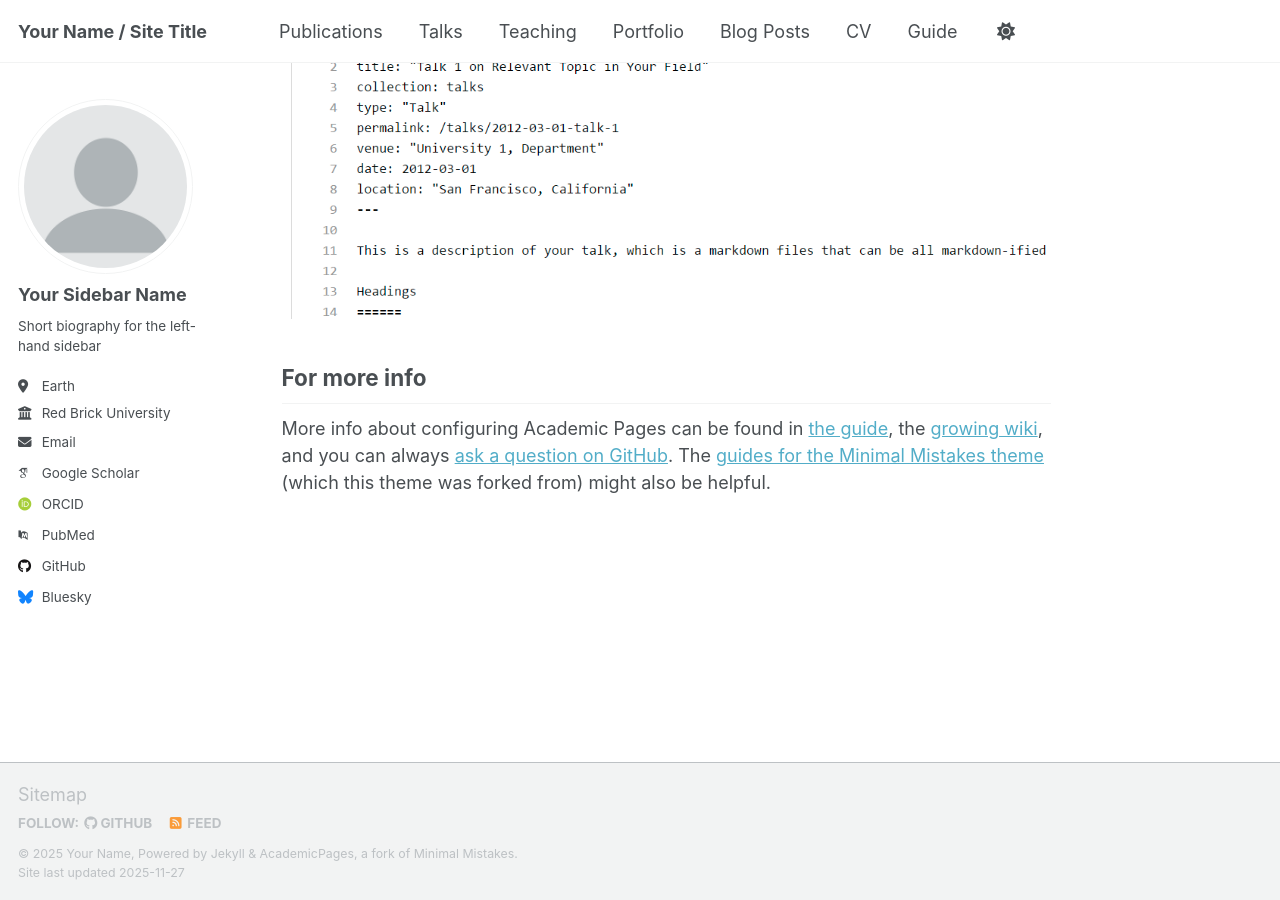
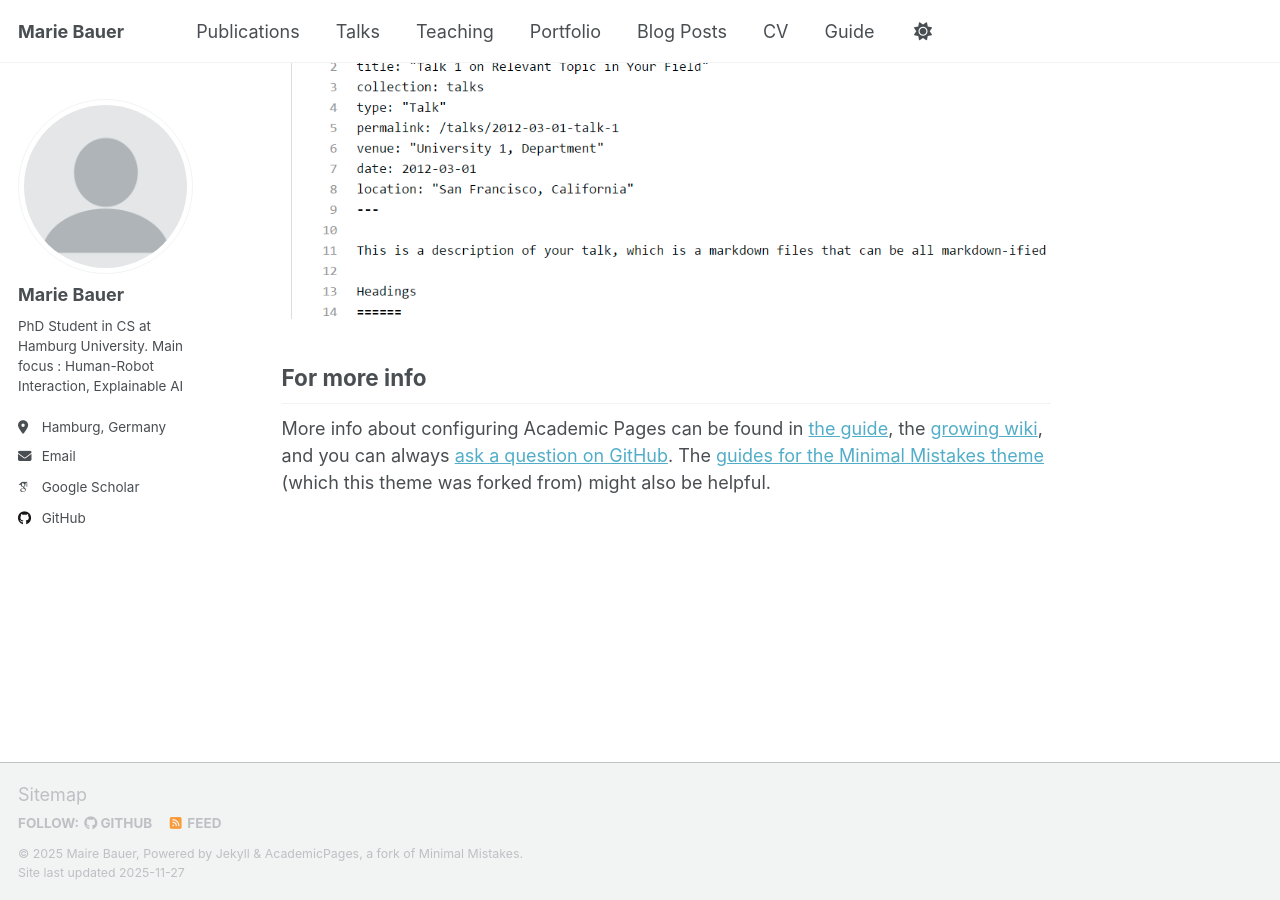
Before and after one commit to mri-bauer/mri-bauer.github.io, a Jekyll site: the page built from _pages/about.md, in a window 1280 px wide and 900 px high, scrolled down 2880 px. Built offline with Jekyll 4.4.1, drawn with Linux system fonts in a browser that asks for light colours; some web fonts are replaced; a script that is not in the unit is left out.

Commit message:
Update personal details in _config.yml
Updated personal information and links in the configuration file.

```diff
--- a/_config.yml
+++ b/_config.yml
@@ -9,14 +9,14 @@
 # Basic Site Settings
 locale                   : "en-US"
 site_theme               : "default" # Currently available options are "default", "air"
-title                    : "Your Name / Site Title"
+title                    : "Marie Bauer"
 title_separator          : "-"
-name                     : &name "Your Name"
-description              : &description "Your Name's academic portfolio"   # Update this with a general description of your site, this is the default if not overridden by a page
-url                      : https://academicpages.github.io # The base hostname & protocol for your site e.g. "https://[your GitHub username].github.io",
+name                     : &name "Maire Bauer"
+description              : &description "Marie Bauer's academic portfolio"   # Update this with a general description of your site, this is the default if not overridden by a page
+url                      : https://academicpages.github.io # The base hostname & protocol for your site e.g. "https://mri-bauer.github.io",
                                                            # or if you already have some other page hosted on Github then use "https://[your GitHub username].github.io/[Your Repo Name]"
 baseurl                  : "" # the subpath of your site, e.g. "/blog"
-repository               : "academicpages/academicpages.github.io"
+repository               : "mri-bauer/mri-bauer.github.io"
 
 # Site Author - The following control what appear as part of the author content on the side bar.
 #               If a field is blank the icon and link will not appear, otherwise it will be shown.
@@ -24,23 +24,23 @@ repository               : "academicpages/academicpages.github.io"
 author:
   # Biographic information
   avatar           : "profile.png"
-  name             : "Your Sidebar Name"
+  name             : "Marie Bauer"
   pronouns         : # example: "she/her"
-  bio              : "Short biography for the left-hand sidebar"
-  location         : "Earth"
-  employer         : "Red Brick University"
+  bio              : "PhD Student in CS at Hamburg University. Main focus : Human-Robot Interaction, Explainable AI"
+  location         : "Hamburg, Germany"
+  employer         :
   uri              : # URL
-  email            : "none@example.org"
+  email            : "marie.bauer@uni-hamburg.de"
 
   # Academic websites
   academia         : # URL
   arxiv            : # URL - Update with the correct link to your profile
-  googlescholar    : "https://scholar.google.com/citations?user=PS_CX0AAAAAJ"
+  googlescholar    : "https://scholar.google.com/citations?hl=de&user=G_taThsAAAAJ"
   inspire-hep      : # URL
   impactstory      : # URL
-  orcid            : "https://orcid.org/yourorcidurl"
+  orcid            :
   semantic         : # URL
-  pubmed           : "https://www.ncbi.nlm.nih.gov/pubmed/?term=john+snow"
+  pubmed           :
   researchgate     : # URL
   scopus           : # URL
 
@@ -48,13 +48,13 @@ author:
   bitbucket        : # Username - Update with your username on the site
   codepen          : # Username
   dribbble         : # Username
-  github           : "academicpages"
+  github           : "mri-bauer"
   kaggle           : # Username
   stackoverflow    : # User number or user number and name (i.e., use "1" or "1/jeff-atwood")
 
   # Social media
   artstation       : # Username
-  bluesky          : "bsky.app" # Replace this with you Bluesky username
+  bluesky          :
   facebook         : # Username
   flickr           : # Username
   foursquare       : # Username
```
